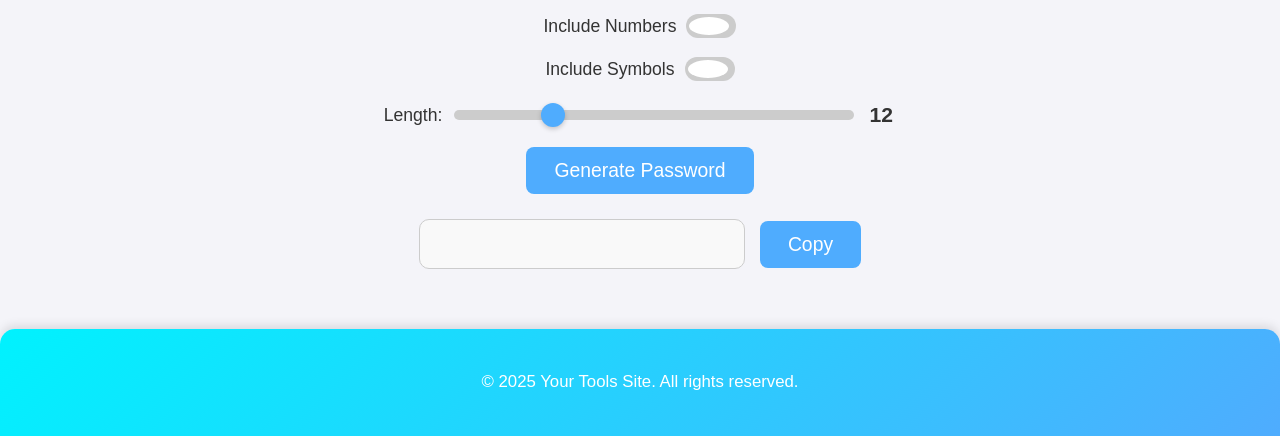
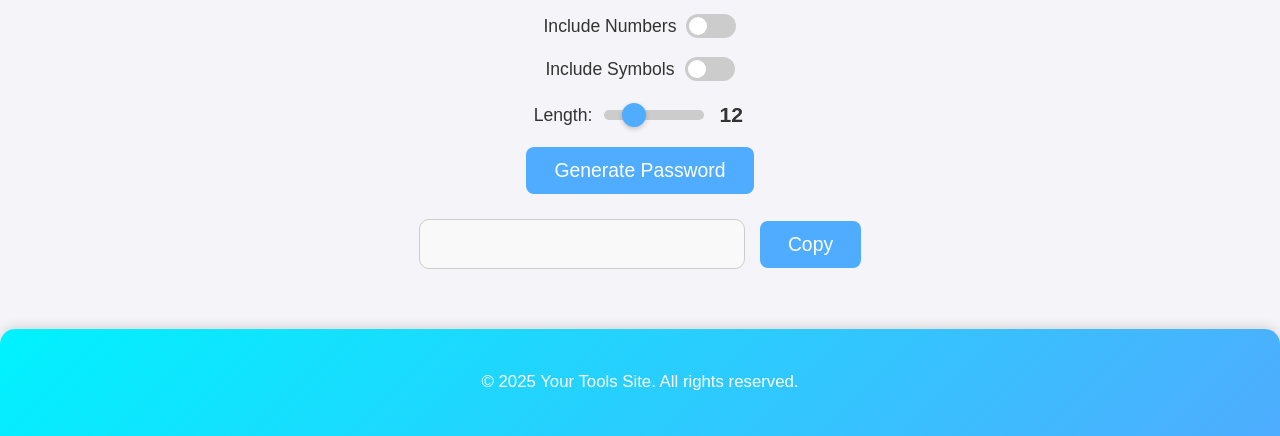
Before and after one commit to rudracjoshi1-dev/tools-website, a plain HTML site: page passwordgenerator.html in a window 1280 px wide. Shown: the part 435-871 px from the top of the page. Drawn offline with Linux system fonts and the light colour scheme.

Commit message:
Update style.css

```diff
--- a/style.css
+++ b/style.css
@@ -187,7 +187,7 @@ p span { font-weight: bold; }
 .slider:before {
   position: absolute;
   content: "";
-  height: 18px; width: 40px;
+  height: 18px; width: 18px;
   left: 3px; bottom: 3px;
   background: #fff;
   transition: 0.4s;
@@ -261,7 +261,7 @@ input:checked + .slider:before { transform: translateX(26px); }
 .length-selector button:hover { background: #00f2fe; }
 
 .length-selector input[type="range"] {
-  width: 400px;
+  width: 100px;
   -webkit-appearance: none;
   height: 10px;
   background: #ccc;
```
